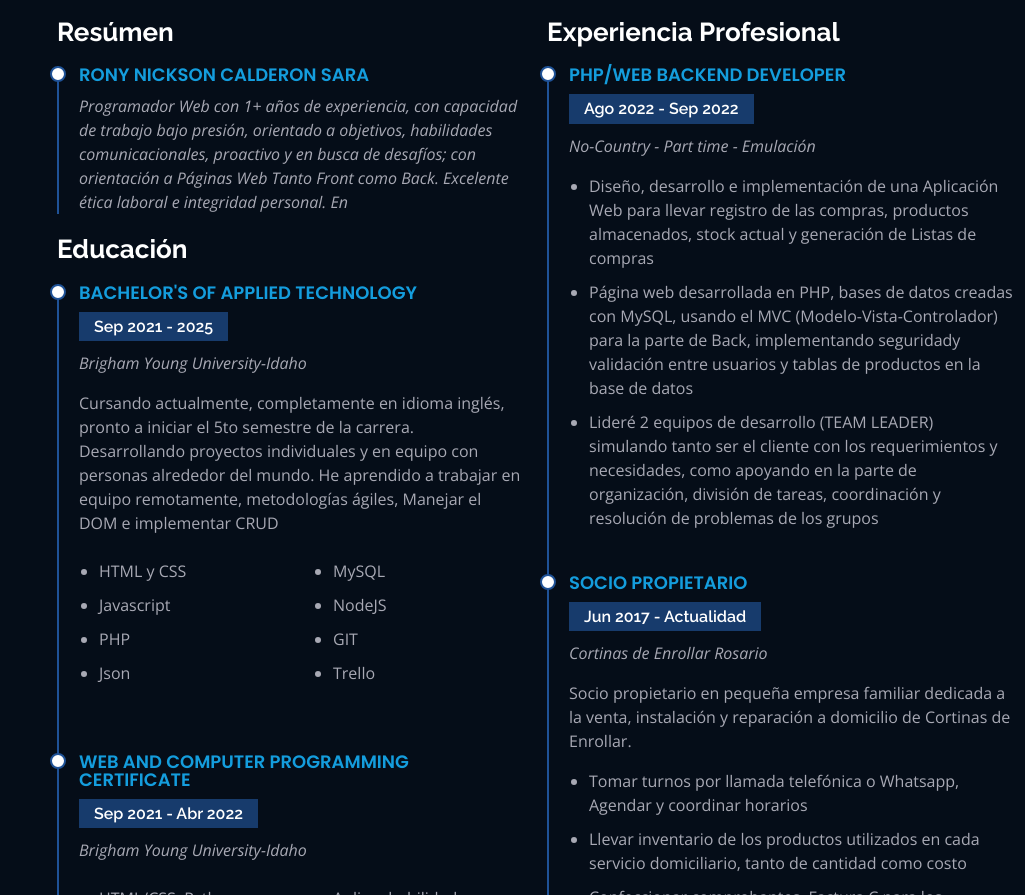
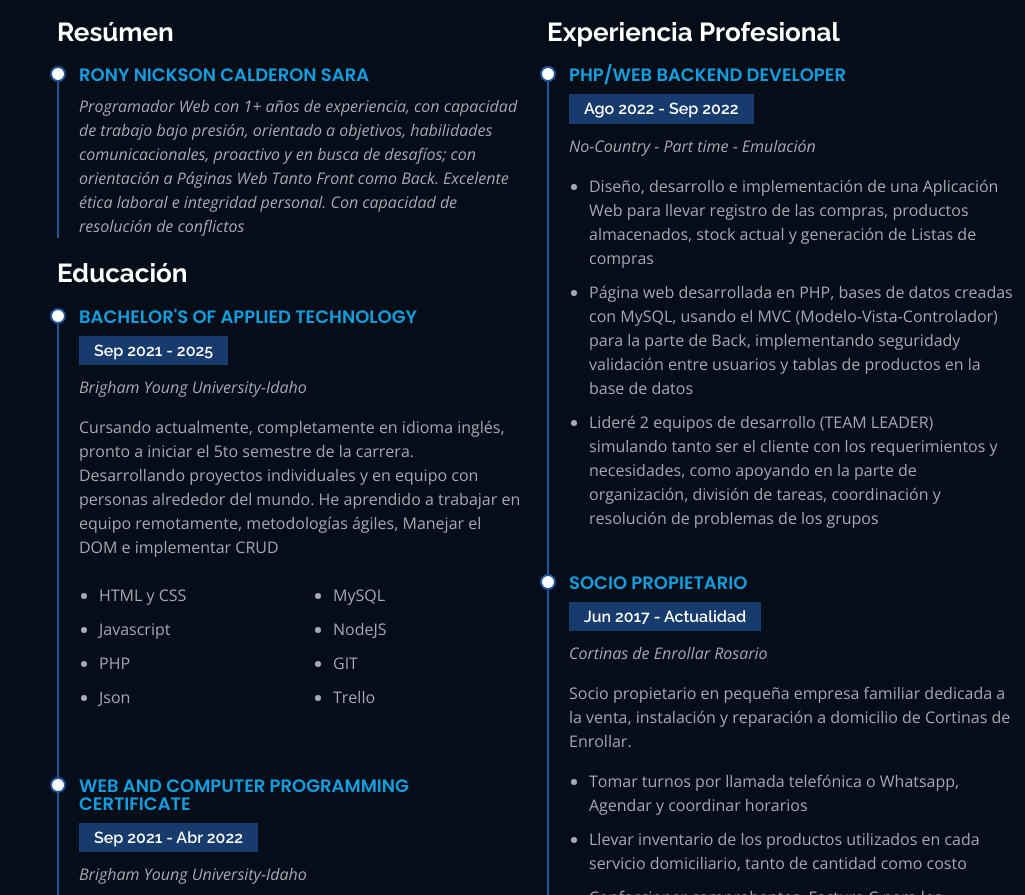
Before and after one commit to rony182/portfolio, a plain HTML site: page index.html in a window 1280 px wide. Shown: the part 1964-2859 px from the top of the page, without its empty margins (255-1280 px from the left). Drawn offline with nearby package versions, Linux system fonts and the light colour scheme.

Commit message:
adding files

```diff
--- a/index.html
+++ b/index.html
@@ -136,7 +136,7 @@
             </div>
             <p>
               Me apasiona la programación! <br> Desde 2021 no he parado de aprender y amar más esta profesión. Soy muy bueno
-                trabajando en equipo, puedo relacionarme rápidamente con los demás y tengo aptitudes para liderar equipos de trabajo. He trabajado con personas de diferentes origenes e idiomas alrededor del mundo
+                trabajando en equipo, puedo relacionarme rápidamente con los demás y tengo aptitudes para liderar equipos de trabajo. He trabajado con personas de diferentes origenes e idiomas alrededor del mundo.
                 La honradez, la integridad y los valores morales rigen mi vida, familia, estudio y trabajo. <br>
               Tengo gran destreza para seguir directivas, aprender rápido, planificar y organizar para adaptarme a diferentes esquemas de trabajo.
               Sigo ampliando mis conocimientos, mis planes son poder aprender frameworks de JS como React, Angular o Vue; y profundizar en los conocimientos que ya poseo en la parte BackEnd
@@ -186,8 +186,8 @@
             <div class="resume-item pb-0">
               <h4>Rony Nickson Calderon Sara</h4>
               <p><em>Programador Web con 1+ años de experiencia, con capacidad de trabajo bajo presión, orientado a objetivos, habilidades comunicacionales,
-                proactivo y en busca de desafíos; con orientación a Páginas Web Tanto Front como Back. Excelente ética laboral e integridad personal.
-              En </em></p>
+                proactivo y en busca de desafíos; con orientación a Páginas Web Tanto Front como Back. Excelente ética laboral e integridad personal. Con capacidad de resolución de conflictos
+            </em></p>
             </div>
 
             <h3 class="resume-title">Educación</h3>
```
